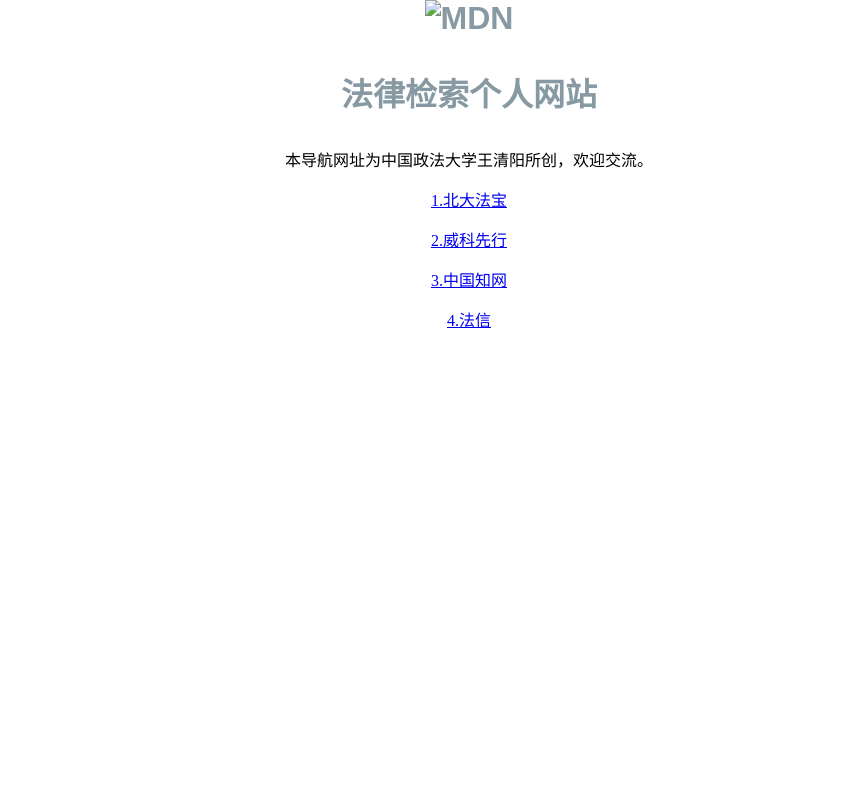
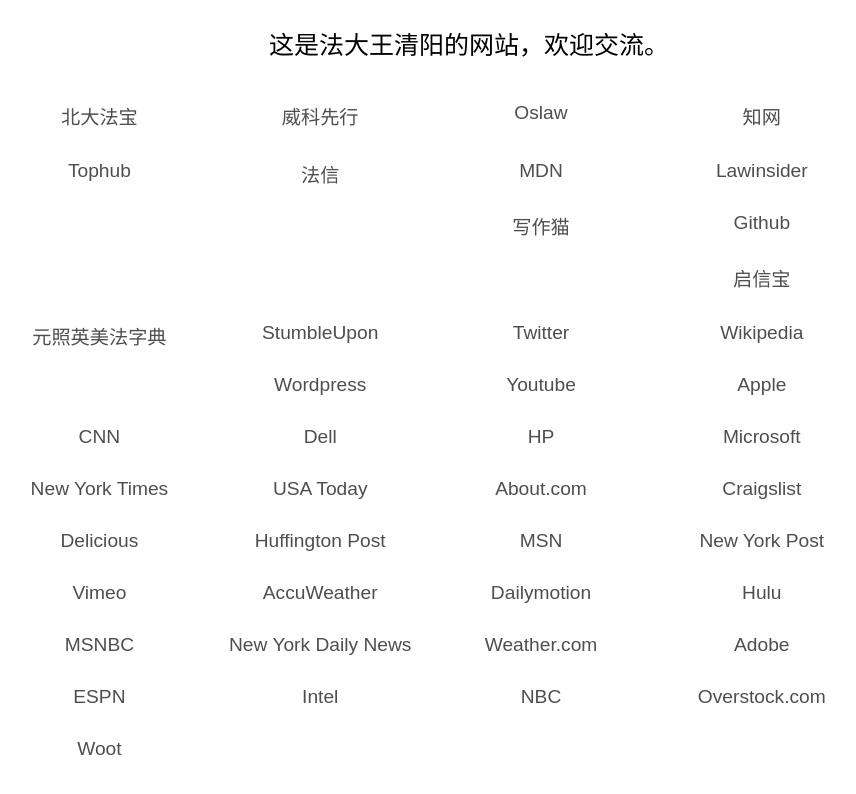
Before and after one commit to Willwhchina/Demo, a plain HTML site: page index.html in a window 1280 px wide. Shown: the whole page, without its empty margins (171-1027 px from the left). Drawn offline with Linux system fonts and the light colour scheme.

Commit message:
Update index.html

```diff
--- a/index.html
+++ b/index.html
@@ -3,42 +3,103 @@
   <head>
     <meta charset="utf-8">
     <meta name="viewport" content="width=device-width, initial-scale=1" />
-    <title>法律检索个人网站</title>
-    <style>
+    <title>Navigation Website</title>
+    <style type="text/css">
       body {
+        font-family: Arial, Verdana, sans-serif;
+        margin: 20;
+        padding: 0;
+      }
+      div {
+        width: 960px;
+        margin: 0 auto;
+      }
+      ul {
+        list-style-type: none;
         margin: 0;
+        padding: 0;
+      }
+      li {
+        float: left;
+        width: 23%;
+        text-align: center;
+        padding: 10px 0;
+        margin: 0;
+        font-size: 1.2em;
+      }
+      a {
+        text-decoration: none;
+        color: #4e4e4e;
+        display: block;
+        padding: 5px 0;
+      }
+      a:hover {
+        color: #0066ff;
       }
     </style>
   </head>
   <body>
-    <div style="
-    text-align: center;
-    color: #8799a3;
-    font-family:'楷体', sans-serif;
-    font-size: 2rem;
-    font-weight: bold;
-    ">
-    <img src="D:\Users\w1453\Desktop\s34139792.jpg"
-    alt="MDN"
-    width="200"
-    height="341"
-    >
-    <p>法律检索个人网站</p>
+    <div>
+      <p
+        style="
+          font-size: 25px;
+          text-align: center;
+          font-family: '楷体', 'Courier New', Courier, monospace;
+        "
+      >
+        这是法大王清阳的网站，欢迎交流。
+      </p>
     </div>
-    <div style="
-    font-family:'楷体';
-    text-align: center;
-    ">
-    <p>本导航网址为中国政法大学王清阳所创，欢迎交流。</p>
-    <p><a href="https://www.pkulaw.com/">1.北大法宝</a></p>
-    <p><a href="https://law.wkinfo.com.cn/">2.威科先行</a></p>
-    <p><a href="https://www.cnki.net/">3.中国知网</a></p>
-    <p><a href="https://www.faxin.cn/">4.法信</a></p>
-    <p></p>
-    <p></p>
-    <p></p>
+    <div>
+      <ul>
+        <li><a href="https://www.pkulaw.com/">北大法宝</a></li>
+        <li><a href="https://law.wkinfo.com.cn/">威科先行</a></li>
+        <li><a href="http://www.oslaw.net/">Oslaw</a></li>
+        <li><a href="https://www.cnki.net/">知网</a></li>
+        <li><a href="https://tophub.today/">Tophub</a></li>
+        <li><a href="http://faxin.cn/">法信</a></li>
+        <li>
+          <a href="https://developer.mozilla.org/zh-CN/docs/Web/Guide">MDN</a>
+        </li>
+        <li><a href="https://www.lawinsider.com/">Lawinsider</a></li>
+        <!-- 为什么英语和中文在里面的表示不一样，怎么会有空格出现？ -->
+        <li><a href="https://xiezuocat.com">写作猫</a></li>
+        <li><a href="https://github.com/">Github</a></li>
+        <li><a href="https://www.qixin.com/">启信宝</a></li>
+        <!--学到这-->
+        <li><a href="http://lawyer.get.com.tw/Dic/">元照英美法字典</a></li>
+        <li><a href="http://www.stumbleupon.com">StumbleUpon</a></li>
+        <li><a href="http://www.twitter.com">Twitter</a></li>
+        <li><a href="http://www.wikipedia.org">Wikipedia</a></li>
+        <li><a href="http://www.wordpress.com">Wordpress</a></li>
+        <li><a href="http://www.youtube.com">Youtube</a></li>
+        <li><a href="http://www.apple.com">Apple</a></li>
+        <li><a href="http://www.cnn.com">CNN</a></li>
+        <li><a href="http://www.dell.com">Dell</a></li>
+        <li><a href="http://www.hp.com">HP</a></li>
+        <li><a href="http://www.microsoft.com">Microsoft</a></li>
+        <li><a href="http://www.nytimes.com">New York Times</a></li>
+        <li><a href="http://www.usatoday.com">USA Today</a></li>
+        <li><a href="http://www.about.com">About.com</a></li>
+        <li><a href="http://www.craigslist.org">Craigslist</a></li>
+        <li><a href="http://www.delicious.com">Delicious</a></li>
+        <li><a href="http://www.huffingtonpost.com">Huffington Post</a></li>
+        <li><a href="http://www.msn.com">MSN</a></li>
+        <li><a href="http://www.nypost.com">New York Post</a></li>
+        <li><a href="http://www.vimeo.com">Vimeo</a></li>
+        <li><a href="http://www.accuweather.com">AccuWeather</a></li>
+        <li><a href="http://www.dailymotion.com">Dailymotion</a></li>
+        <li><a href="http://www.hulu.com">Hulu</a></li>
+        <li><a href="http://www.msnbc.com">MSNBC</a></li>
+        <li><a href="http://www.nydailynews.com">New York Daily News</a></li>
+        <li><a href="http://www.weather.com">Weather.com</a></li>
+        <li><a href="http://www.adobe.com">Adobe</a></li>
+        <li><a href="http://www.espn.com">ESPN</a></li>
+        <li><a href="http://www.intel.com">Intel</a></li>
+        <li><a href="http://www.nbc.com">NBC</a></li>
+        <li><a href="http://www.overstock.com">Overstock.com</a></li>
+        <li><a href="http://www.woot.com">Woot</a></li>
+      </ul>
     </div>
-    <div></div>
-    <div></div>
   </body>
 </html>
```
